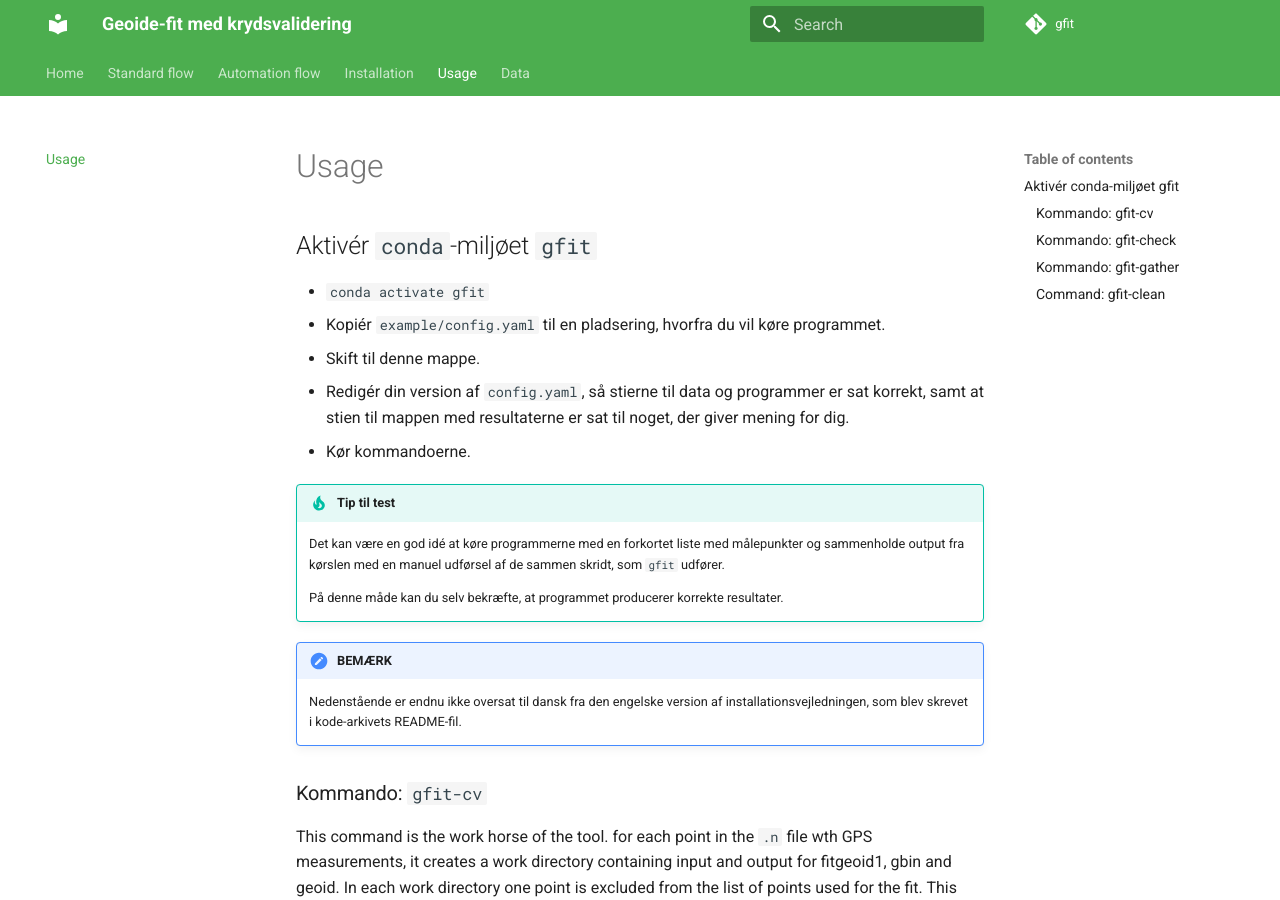
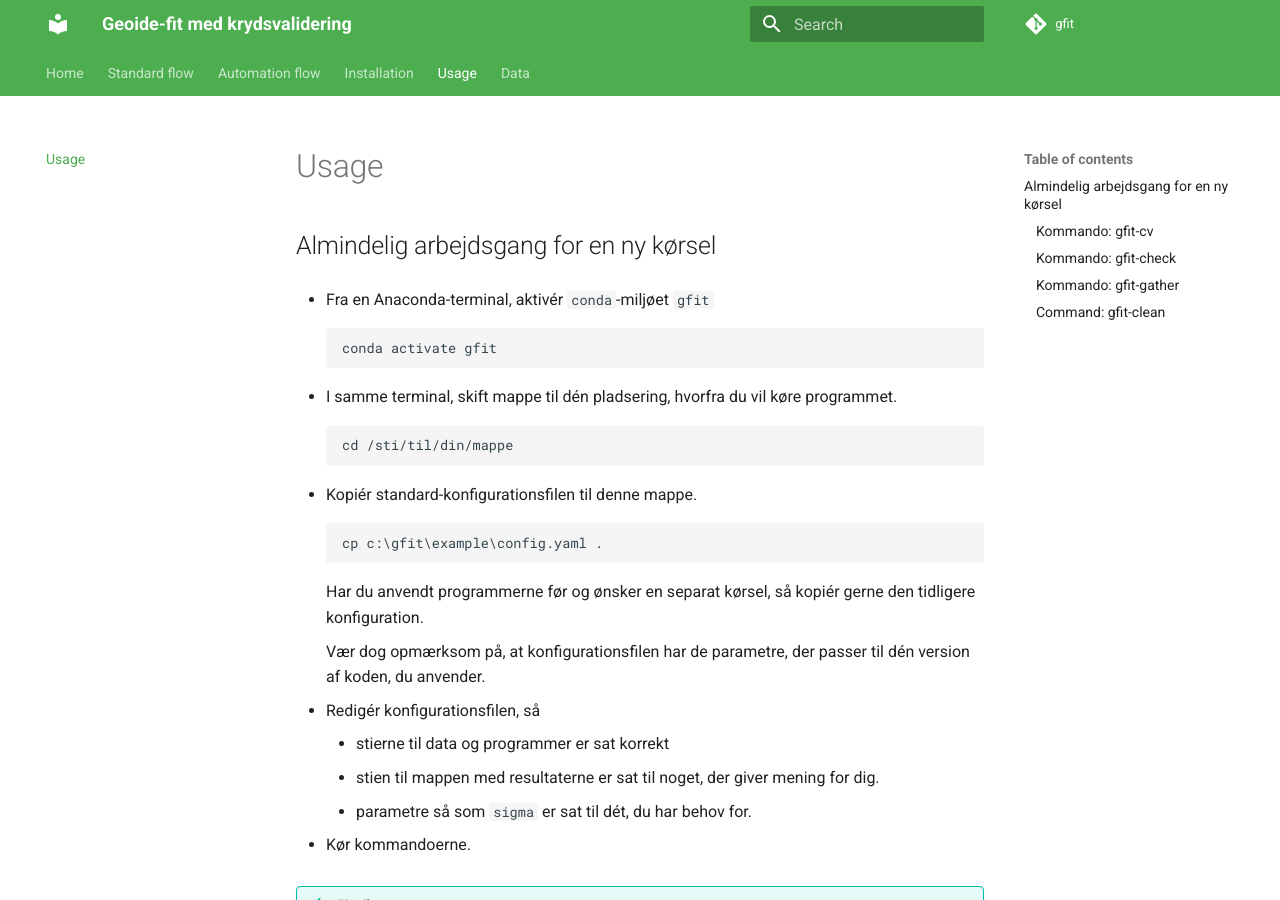
Before and after one commit to SDFIdk/gfit, an MkDocs documentation site: the page built from docs/usage.md, in a window 1280 px wide and 900 px high. Built offline with MkDocs 1.6.1 and Material for MkDocs 9.7.7, drawn with Linux system fonts in a browser that asks for light colours; comment, search, counter and statistics services are not loaded.

Commit message:
maint: Update usage documentation to reflect new config parameter sigma.

```diff
--- a/docs/usage.md
+++ b/docs/usage.md
@@ -1,9 +1,27 @@
-## Aktivér `conda`-miljøet `gfit`
+## Almindelig arbejdsgang for en ny kørsel
 
-*   `conda activate gfit`
-*   Kopiér `example/config.yaml` til en pladsering, hvorfra du vil køre programmet.
-*   Skift til denne mappe.
-*   Redigér din version af `config.yaml`, så stierne til data og programmer er sat korrekt, samt at stien til mappen med resultaterne er sat til noget, der giver mening for dig.
+*   Fra en Anaconda-terminal, aktivér `conda`-miljøet `gfit`
+
+        conda activate gfit
+
+*   I samme terminal, skift mappe til dén pladsering, hvorfra du vil køre programmet.
+
+        cd /sti/til/din/mappe
+
+*   Kopiér standard-konfigurationsfilen til denne mappe.
+
+        cp c:\gfit\example\config.yaml .
+
+    Har du anvendt programmerne før og ønsker en separat kørsel, så kopiér gerne den tidligere konfiguration.
+
+    Vær dog opmærksom på, at konfigurationsfilen har de parametre, der passer til dén version af koden, du anvender.
+
+*   Redigér konfigurationsfilen, så
+
+    -   stierne til data og programmer er sat korrekt
+    -   stien til mappen med resultaterne er sat til noget, der giver mening for dig.
+    -   parametre så som `sigma` er sat til dét, du har behov for.
+
 *   Kør kommandoerne.
 
 !!! tip "Tip til test"
```
